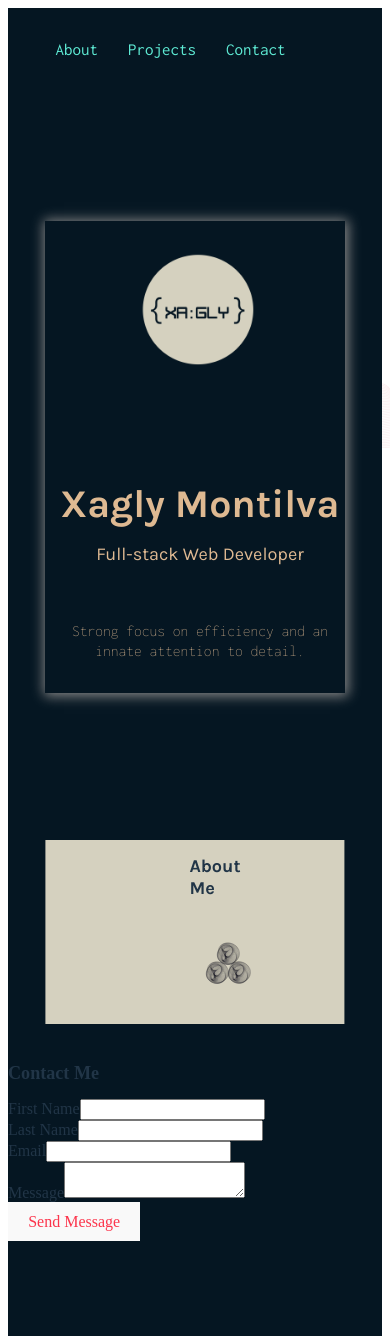
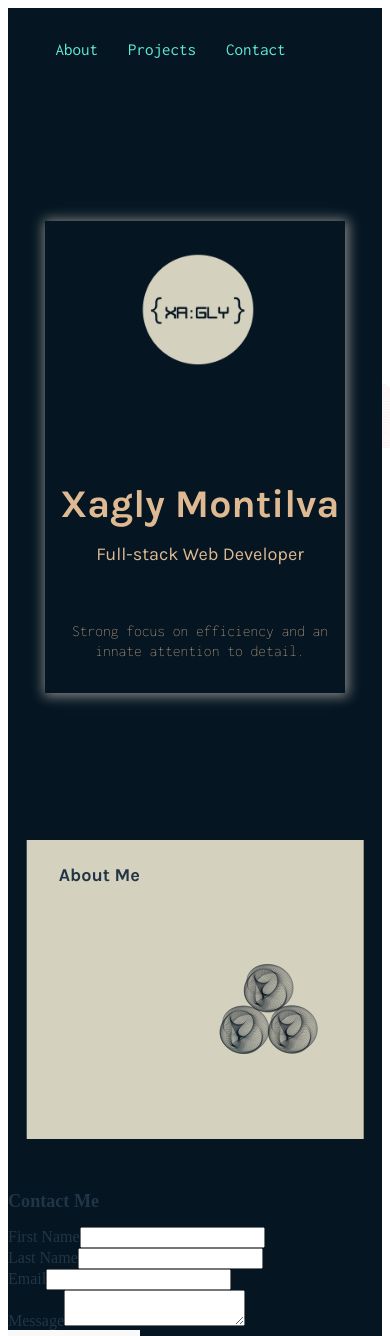
Before and after one commit to XML3/My_Web, a React (Vite) app in the folder My_Web/: page / in a window 390 px wide. Shown: the top 1336 px of the page. Built offline with nearby package versions, Linux system fonts and the light colour scheme; no server answers.

Commit message:
modified small screen media queries

```diff
--- a/My_Web/src/components/About.module.css
+++ b/My_Web/src/components/About.module.css
@@ -1,12 +1,12 @@
-@media screen and (min-width: 320px) {
+@media screen and (min-width: 300px) {
   .AboutContainer {
     grid-column: 1 / -1;
     grid-row: 2 / 3;
     position: relative;
     left: 50%;
     transform: translateX(-50%);
-    padding: 0 5rem;
-    width: 80%;
+    padding: 0 1rem;
+    width: 90%;
     height: 90%;
     background-color: rgb(213, 209, 191);
     margin-top: 2rem;
@@ -15,12 +15,13 @@
   .About {
     display: flex;
 
-    padding-left: 4rem;
+    padding-left: 1rem;
   }
 
   .Section h2 {
     color: var(--backgroudn-color);
     font-family: var(--header-fontfamily);
+    margin-top: 1.5rem;
   }
 
   .AboutText p {
@@ -37,8 +38,10 @@
     margin: auto;
     display: flex;
     align-items: center;
+    margin-bottom: 1.5rem;
   }
 }
+
 @media screen and (min-width: 1200px) {
   .AboutContainer {
     grid-column-start: 1;
```
